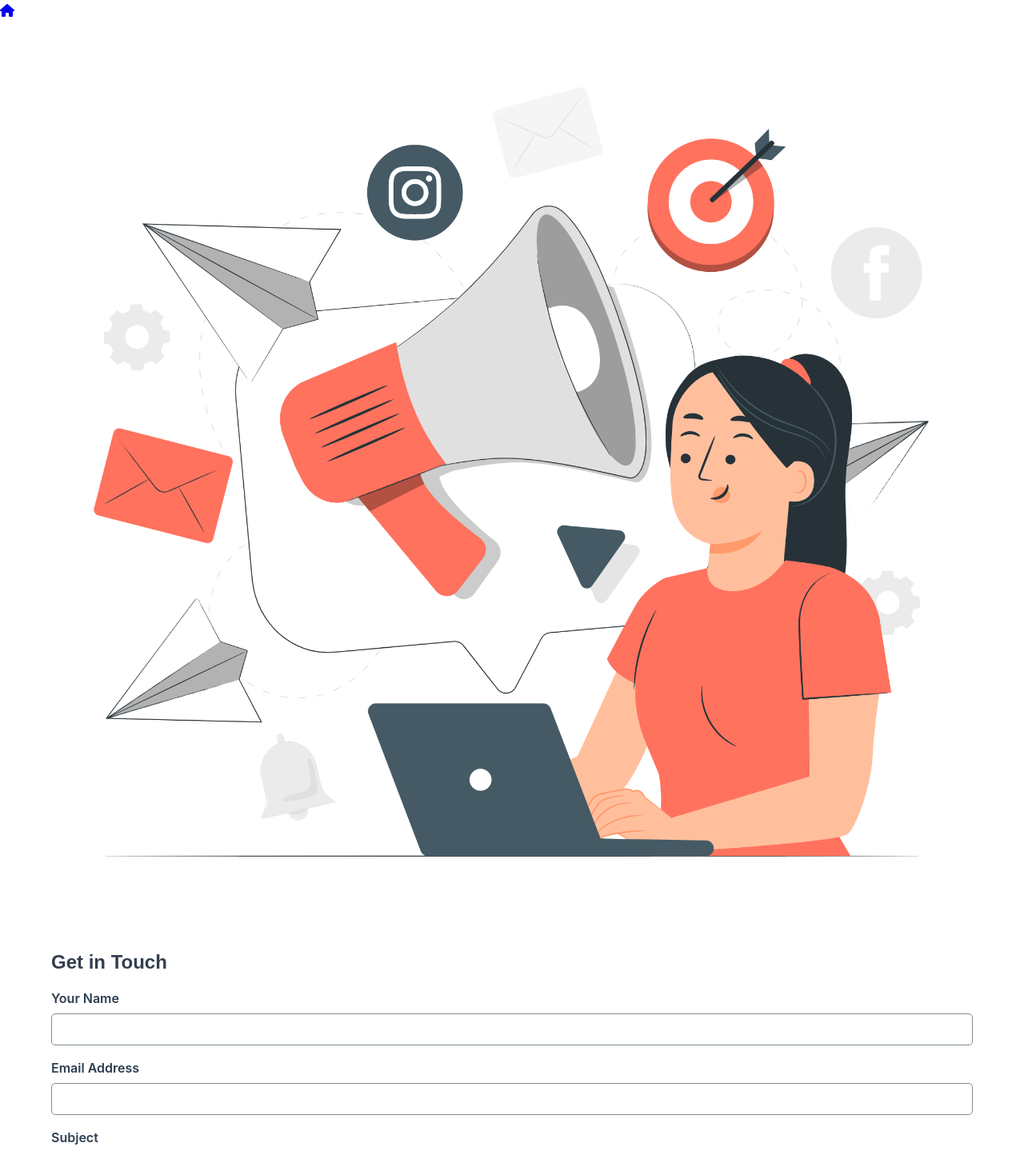
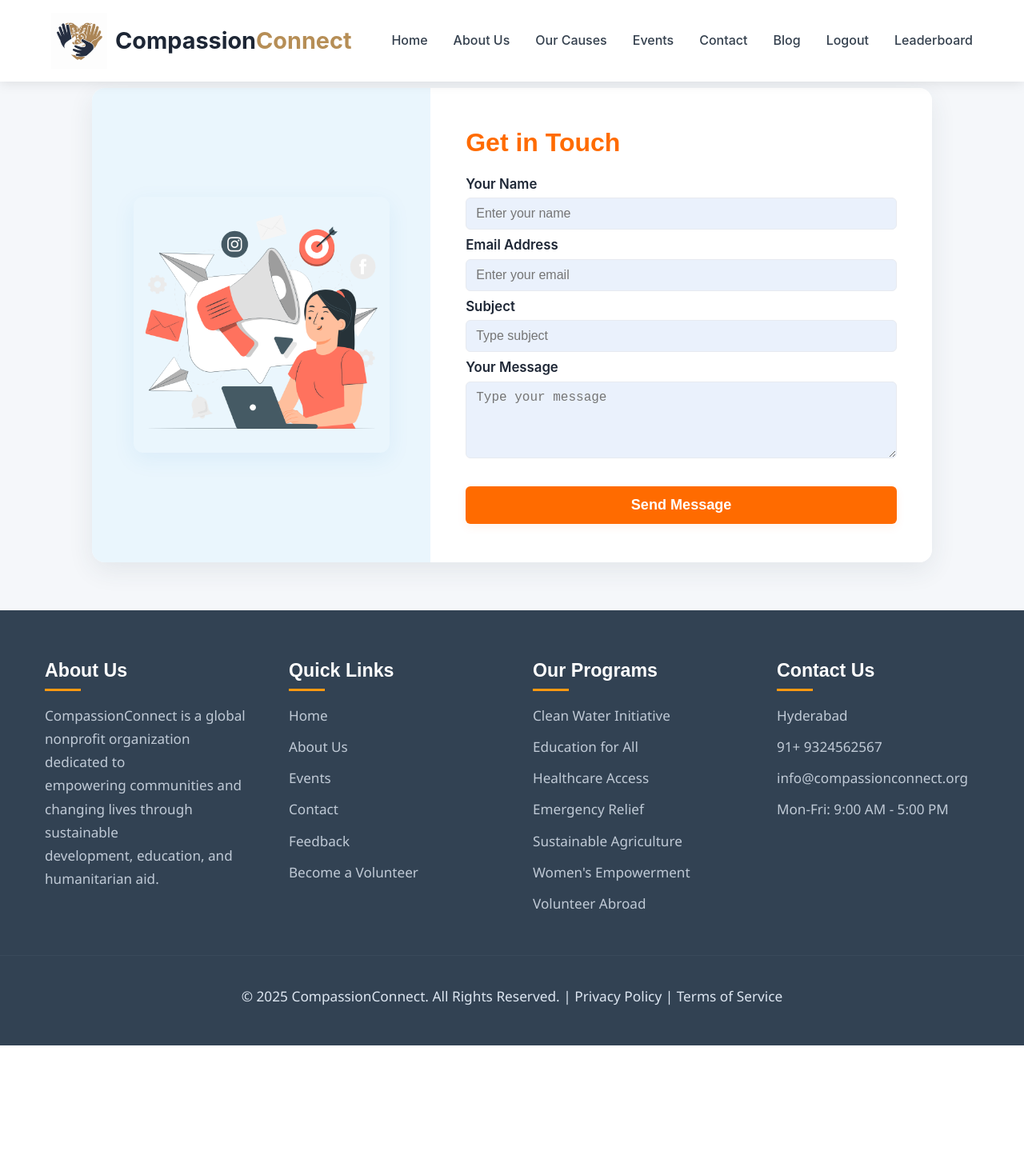
Before and after one commit to SrijaVuppala295/Compassion_Connect, a React (Vite) app: page /contact in a window 1280 px wide. Shown: the top 1439 px of the page at 80% size. After the commit the page ends 1307 px from the top, so only its background shows below. Built offline with nearby package versions, Linux system fonts and the light colour scheme.

Commit message:
Add Contact Us page with footer issue #10

```diff
--- a/src/main.jsx
+++ b/src/main.jsx
@@ -6,10 +6,12 @@ import Contact from './pages/contact.jsx';
 import Event from './pages//event.jsx';
 import Feedback from './pages/feedback.jsx';
 import VolunteerRegistration from './pages/volunteer.jsx';
+import Navbar from './pages/Navbar.jsx';
 
 createRoot(document.getElementById('root')).render(
   <StrictMode>
     <Router>
+      <Navbar />
       <Routes>
         <Route path="/" element={<Home />} />
         <Route path="/contact" element={<Contact />} />
--- a/src/pages/Navbar.jsx
+++ b/src/pages/Navbar.jsx
@@ -21,8 +21,9 @@ const Navbar = () => {
             <li><a href="/#causes">Our Causes</a></li>
             <li><a href="/#events">Events</a></li>
             <li><a href="/contact">Contact</a></li>
-            <li><a href="/login">Login</a></li>
-            <li><a href="/ourteam">Team</a></li>
+            <li><a href="/blog">Blog</a></li>
+            <li><a href="/logout">Logout</a></li>
+            <li><a href="/leaderboard">Leaderboard</a></li>
           </ul>
         </nav>
       </div>
--- a/src/pages/contact.jsx
+++ b/src/pages/contact.jsx
@@ -1,117 +1,97 @@
-import React, { useState } from 'react';
-//import '../styles/contact.css';
-import { FontAwesomeIcon } from '@fortawesome/react-fontawesome';
-import { faHome } from '@fortawesome/free-solid-svg-icons';
-import images from '../assets/images';
+import React, { useState, useEffect } from "react";
+import contactImg from "../assets/images/brand communication-pana.png";
+import "../styles/contact.css";
 
 const Contact = () => {
   const [formData, setFormData] = useState({
-    name: '',
-    email: '',
-    subject: '',
-    message: ''
+    name: "",
+    email: "",
+    subject: "",
+    message: "",
   });
 
   const [showSuccess, setShowSuccess] = useState(false);
 
+  // Optional: Scroll to top on mount (for SPA routing)
+  useEffect(() => {
+    window.scrollTo(0, 0);
+  }, []);
+
   const handleChange = (e) => {
     const { name, value } = e.target;
-    setFormData(prev => ({ ...prev, [name]: value }));
+    setFormData((prev) => ({ ...prev, [name]: value }));
   };
 
   const handleSubmit = (e) => {
     e.preventDefault();
-
     const { name, email, subject, message } = formData;
-
     if (name && email && subject && message) {
-      console.log({
-        name,
-        email,
-        subject,
-        message
-      });
-
       setShowSuccess(true);
-      setFormData({ name: '', email: '', subject: '', message: '' });
-
+      setFormData({ name: "", email: "", subject: "", message: "" });
       setTimeout(() => setShowSuccess(false), 5000);
     }
   };
 
   return (
-    <div>
-      <div className="home-icon">
-        <a href="/">
-          <FontAwesomeIcon icon={faHome} />
-        </a>
-      </div>
-      <div className="container">
-        <div className="image-section">
+    <>
+      {/* Main Contact Section */}
+      <div className="cc-contact-bg">
+        <div className="cc-contact-main">
+          <div className="cc-contact-img">
             <img
-            src={images.brandCommunication}
-            alt="Contact Us Illustration"
+              src={contactImg}
+              alt="Contact Illustration"
               onError={(e) => {
-              e.target.src = '/api/placeholder/500/500';
-              e.target.alt = 'Contact Illustration Placeholder';
+                e.target.src = "/api/placeholder/600/400";
+                e.target.alt = "Contact Illustration Placeholder";
               }}
             />
           </div>
-
-        <div className="form-section">
+          <div className="cc-contact-form">
             <h2>Get in Touch</h2>
-          <form onSubmit={handleSubmit}>
-            <div className="form-group">
-              <label htmlFor="name">Your Name</label>
+            <form onSubmit={handleSubmit} autoComplete="off">
+              <label>Your Name</label>
               <input
                 type="text"
-                id="name"
                 name="name"
                 value={formData.name}
                 onChange={handleChange}
+                placeholder="Enter your name"
                 required
               />
-            </div>
 
-            <div className="form-group">
-              <label htmlFor="email">Email Address</label>
+              <label>Email Address</label>
               <input
                 type="email"
-                id="email"
                 name="email"
                 value={formData.email}
                 onChange={handleChange}
+                placeholder="Enter your email"
                 required
               />
-            </div>
 
-            <div className="form-group">
-              <label htmlFor="subject">Subject</label>
+              <label>Subject</label>
               <input
                 type="text"
-                id="subject"
                 name="subject"
                 value={formData.subject}
                 onChange={handleChange}
+                placeholder="Type subject"
                 required
               />
-            </div>
 
-            <div className="form-group">
-              <label htmlFor="message">Your Message</label>
+              <label>Your Message</label>
               <textarea
-                id="message"
                 name="message"
                 value={formData.message}
                 onChange={handleChange}
+                placeholder="Type your message"
                 required
               />
-            </div>
 
               <button type="submit">Send Message</button>
-
               {showSuccess && (
-              <div className="success-message">
+                <div className="cc-success-msg">
                   Your message has been sent successfully! We'll get back to you soon.
                 </div>
               )}
@@ -119,6 +99,68 @@ const Contact = () => {
           </div>
         </div>
       </div>
+
+      {/* Footer */}
+      <footer className="cc-footer">
+        <div className="cc-footer-main">
+          <div className="cc-footer-col">
+            <h3>About Us</h3>
+            <div className="cc-footer-underline"></div>
+            <p>
+              CompassionConnect is a global<br></br>
+               nonprofit organization dedicated to <br></br>empowering communities and <br></br>changing lives through sustainable<br></br> development, education, and<br></br> humanitarian aid.
+            </p>
+            <div className="cc-footer-social">
+              <a href="#"><i className="fab fa-facebook-f"></i></a>
+              <a href="#"><i className="fab fa-twitter"></i></a>
+              <a href="#"><i className="fab fa-instagram"></i></a>
+              <a href="#"><i className="fab fa-linkedin-in"></i></a>
+              <a href="#"><i className="fab fa-youtube"></i></a>
+            </div>
+          </div>
+          <div className="cc-footer-col">
+            <h3>Quick Links</h3>
+            <div className="cc-footer-underline"></div>
+            <ul>
+              <li><a href="/">Home</a></li>
+              <li><a href="/#about">About Us</a></li>
+              <li><a href="/#events">Events</a></li>
+              <li><a href="/contact">Contact</a></li>
+              <li><a href="/feedback">Feedback</a></li>
+              <li><a href="/volunteer">Become a Volunteer</a></li>
+            </ul>
+          </div>
+          <div className="cc-footer-col">
+            <h3>Our Programs</h3>
+            <div className="cc-footer-underline"></div>
+            <ul>
+              <li>Clean Water Initiative</li>
+              <li>Education for All</li>
+              <li>Healthcare Access</li>
+              <li>Emergency Relief</li>
+              <li>Sustainable Agriculture</li>
+              <li>Women's Empowerment</li>
+              <li>Volunteer Abroad</li>
+            </ul>
+          </div>
+          <div className="cc-footer-col">
+            <h3>Contact Us</h3>
+            <div className="cc-footer-underline"></div>
+            <ul>
+              <li>Hyderabad</li>
+              <li>91+ 9324562567</li>
+              <li>info@compassionconnect.org</li>
+              <li>Mon-Fri: 9:00 AM - 5:00 PM</li>
+            </ul>
+          </div>
+        </div>
+          <div className="cc-footer-divider"></div>
+  <div className="cc-footer-copyright">
+    © 2025 CompassionConnect. All Rights Reserved. | Privacy Policy | Terms of Service
+  </div>
+</footer>
+
+    </>
   );
 };
 
--- a/src/styles/contact.css
+++ b/src/styles/contact.css
@@ -1,149 +1,228 @@
-/*
-        * {
+/* Contact Page Main Section */
+.cc-contact-bg {
+  background: #f5f7fa;
+  min-height: 60vh;
+  display: flex;
+  align-items: center;
+  justify-content: center;
+  padding: 70px 0 60px;
+  margin-top: 40px;
+}
+
+.cc-contact-main {
+  display: flex;
+  background: #fff;
+  border-radius: 16px;
+  overflow: hidden;
+  box-shadow: 0 10px 32px rgba(44,62,80,0.09);
+  max-width: 1050px;
+  width: 100%;
+}
+.cc-contact-img {
+  background: #eaf6fd;
+  flex: 1.2;
+  display: flex;
+  align-items: center;
+  justify-content: center;
+  min-width: 360px;
+  min-height: 420px;
+  padding: 32px;
+}
+.cc-contact-img img {
+  max-width: 100%;
+  max-height: 320px;
+  object-fit: contain;
+  margin: 0 auto;
+  border-radius: 12px;
+  box-shadow: 0 8px 28px rgba(44,130,201,0.08);
+}
+.cc-contact-form {
+  flex: 1.8;
+  padding: 48px 44px;
+  background: #fff;
+  display: flex;
+  flex-direction: column;
+  justify-content: center;
+}
+.cc-contact-form h2 {
+  font-size: 2rem;
+  font-weight: 800;
+  margin-bottom: 16px;
+  color: #ff6b00;
+}
+.cc-contact-form label {
+  font-weight: 600;
+  margin-bottom: 4px;
+  margin-top: 16px;
+  color: #1d2635;
+  font-size: 1.05rem;
+}
+.cc-contact-form input,
+.cc-contact-form textarea {
+  width: 100%;
+  border: 1.5px solid #e7eaf0;
+  border-radius: 6px;
+  padding: 10px 12px;
+  margin-top: 3px;
+  font-size: 1rem;
+  background: #eaf1fc;
+  margin-bottom: 5px;
+  transition: border-color 0.22s;
+}
+.cc-contact-form input:focus,
+.cc-contact-form textarea:focus {
+  outline: none;
+  border-color: #3f8bfd;
+  background: #fff;
+}
+.cc-contact-form textarea {
+  min-height: 96px;
+  resize: vertical;
+}
+.cc-contact-form button {
+  margin-top: 22px;
+  background: #ff6b00;
+  color: #fff;
+  border: none;
+  padding: 13px 0;
+  width: 100%;
+  border-radius: 6px;
+  font-size: 1.13rem;
+  font-weight: 700;
+  cursor: pointer;
+  transition: background 0.19s, transform 0.13s;
+  box-shadow: 0 4px 12px rgba(255,107,0,0.08);
+}
+.cc-contact-form button:hover {
+  background: #e65c00;
+  transform: translateY(-2px) scale(1.01);
+}
+.cc-success-msg {
+  margin-top: 16px;
+  background: #d0f5e3;
+  color: #1f835a;
+  font-weight: 600;
+  border-radius: 5px;
+  padding: 10px 12px;
+  text-align: center;
+}
+@media (max-width: 900px) {
+  .cc-contact-main { flex-direction: column; min-width: unset; }
+  .cc-contact-img { min-width: unset; min-height: 220px; padding: 20px; }
+  .cc-contact-form { padding: 28px 14px; }
+}
+
+/* ======================= */
+/* CompassionConnect Footer */
+/* ======================= */
+
+.cc-footer {
+  background: #324253;
+  color: #fff;
+  padding: 0 0 40px 0;
+  font-family: 'Segoe UI', Arial, sans-serif;
+}
+.cc-footer-main {
+  display: flex;
+  justify-content: space-around;
+  max-width: 1600px;
+  margin: 0 auto;
+  padding: 60px 40px 40px 40px;
+  flex-wrap: wrap;
+  gap: 20px;
+}
+.cc-footer-col {
+  flex: 1 1 250px;
+  min-width: 230px;
+  margin: 0 16px;
+}
+.cc-footer-col h3 {
+  font-size: 1.45rem;
+  font-weight: bold;
+  margin-bottom: 8px;
+  color: #fff;
+}
+.cc-footer-underline {
+  width: 45px;
+  height: 3px;
+  background: #ff9911;
+  margin-bottom: 16px;
+}
+.cc-footer-col p, .cc-footer-col ul, .cc-footer-col li {
+  color: #c0cad6;
+  font-size: 1.07rem;
+  margin-bottom: 10px;
+  line-height: 1.7;
+  list-style: none;
+  padding: 0;
+}
+.cc-footer-col ul {
   margin: 0;
   padding: 0;
-            box-sizing: border-box;
-            font-family: 'Segoe UI', Tahoma, Geneva, Verdana, sans-serif;
-        } */
-
-        /* body {
-            background-color: #f5f5f5;
+}
+.cc-footer-col li a {
+  color: #c0cad6;
+  text-decoration: none;
+  transition: color 0.18s;
+}
+.cc-footer-col li a:hover {
+  color: #ff9911;
+  text-decoration: underline;
+}
+.cc-footer-social {
+  margin-top: 18px;
   display: flex;
-            justify-content: center;
-            align-items: center;
-            min-height: 100vh;
-            position: relative;
-        } */
-
-        .home-icon {
-            position: absolute;
-            top: 20px;
-            left: 20px;
-            font-size: 24px;
+  gap: 24px;
 }
 
-        .home-icon a {
-            color: #ff6b00;
+.cc-footer-social .social-btn {
+  display: flex;
+  align-items: center;
+  justify-content: center;
+  width: 58px;
+  height: 58px;
+  border-radius: 50%;
+  background: #465465;
+  color: #fff;
+  font-size: 1.7rem;
+  transition: background 0.2s, transform 0.15s, color 0.15s;
   text-decoration: none;
-            transition: color 0.3s;
 }
 
-        .home-icon a:hover {
-            color: #e65c00;
+.cc-footer-social .social-btn:hover {
+  background: #ff9911;
+  color: #fff;
+  transform: scale(1.09);
 }
 
-        .container {
-            display: flex;
-            width: 80%;
-            max-width: 1000px;
-            height: 450px;
-            background-color: white;
-            border-radius: 10px;
-            overflow: hidden;
-            box-shadow: 0 15px 30px rgba(0, 0, 0, 0.1);
+.cc-footer-social a {
+  display: inline-block;
+  margin-right: 16px;
+  color: #bfcadd;
+  font-size: 1.6rem;
+  transition: color 0.16s, transform 0.16s;
+}
+.cc-footer-social a:hover {
+  color: #ff9911;
+  transform: scale(1.13);
+}
+.cc-footer-copyright {
+  color: #dde6f1;
+  text-align: center;
+  margin-top: 36px;
+  font-size: 1.08rem;
+  padding-bottom: 6px;
+}
+.cc-footer-divider {
+  width: 100%;
+  height: 1.5px;
+  background: #4b5b6d;
+  margin: 0 auto 20px auto;
+  opacity: 0.32;
+  max-width: 1400px;
 }
 
-        .image-section {
-            flex: 1;
-            padding: 20px;
-            display: flex;
-            justify-content: center;
-            align-items: center;
-            background-color: #e6f7ff;
-            position: relative;
+@media (max-width: 900px) {
+  .cc-footer-main { flex-direction: column; align-items: flex-start; }
+  .cc-footer-col { margin-bottom: 24px; }
 }
-
-        .image-section img {
-            max-width: 100%;
-            height: auto;
-            max-height: 100%;
-        }
-
-        .form-section {
-            flex: 1;
-            padding: 20px;
-            background-color: white;
-            display: flex;
-            flex-direction: column;
-        }
-
-        h2 {
-            color: #ff6b00;
-            margin-bottom: 15px;
-            font-size: 24px;
-        }
-
-        .form-group {
-            margin-bottom: 10px;
-        }
-
-        label {
-            display: block;
-            margin-bottom: 2px;
-            color: #333;
-            font-weight: 500;
-            font-size: 14px;
-        }
-
-        input, textarea {
-            width: 100%;
-            padding: 8px;
-            border: 1px solid #e0e0e0;
-            border-radius: 4px;
-            font-size: 14px;
-            transition: border-color 0.3s;
-        }
-
-        input:focus, textarea:focus {
-            outline: none;
-            border-color: #0077ff;
-        }
-
-        textarea {
-            resize: none;
-            height: 60px;
-            min-height: auto;
-        }
-
-        button {
-            background-color: #ff6b00;
-            color: white;
-            border: none;
-            padding: 8px 20px;
-            border-radius: 4px;
-            font-size: 14px;
-            cursor: pointer;
-            transition: background-color 0.3s, transform 0.2s;
-            margin-top: 5px;
-        }
-
-        button:hover {
-            background-color: #e65c00;
-            transform: translateY(-2px);
-        }
-
-        .success-message {
-            display: none;
-            color: #0077ff;
-            margin-top: 10px;
-            padding: 5px;
-            background-color: rgba(0, 119, 255, 0.1);
-            border-radius: 5px;
-            text-align: center;
-            font-size: 14px;
-        }
-
-        @media (max-width: 768px) {
-            .container {
-                flex-direction: column;
-                height: auto;
-            }
-
-            .image-section, .form-section {
-                padding: 20px;
-            }
-
-            .image-section {
-                max-height: 200px;
-            }
-        }
```
Lines whose indentation alone changed are shown as unchanged.
